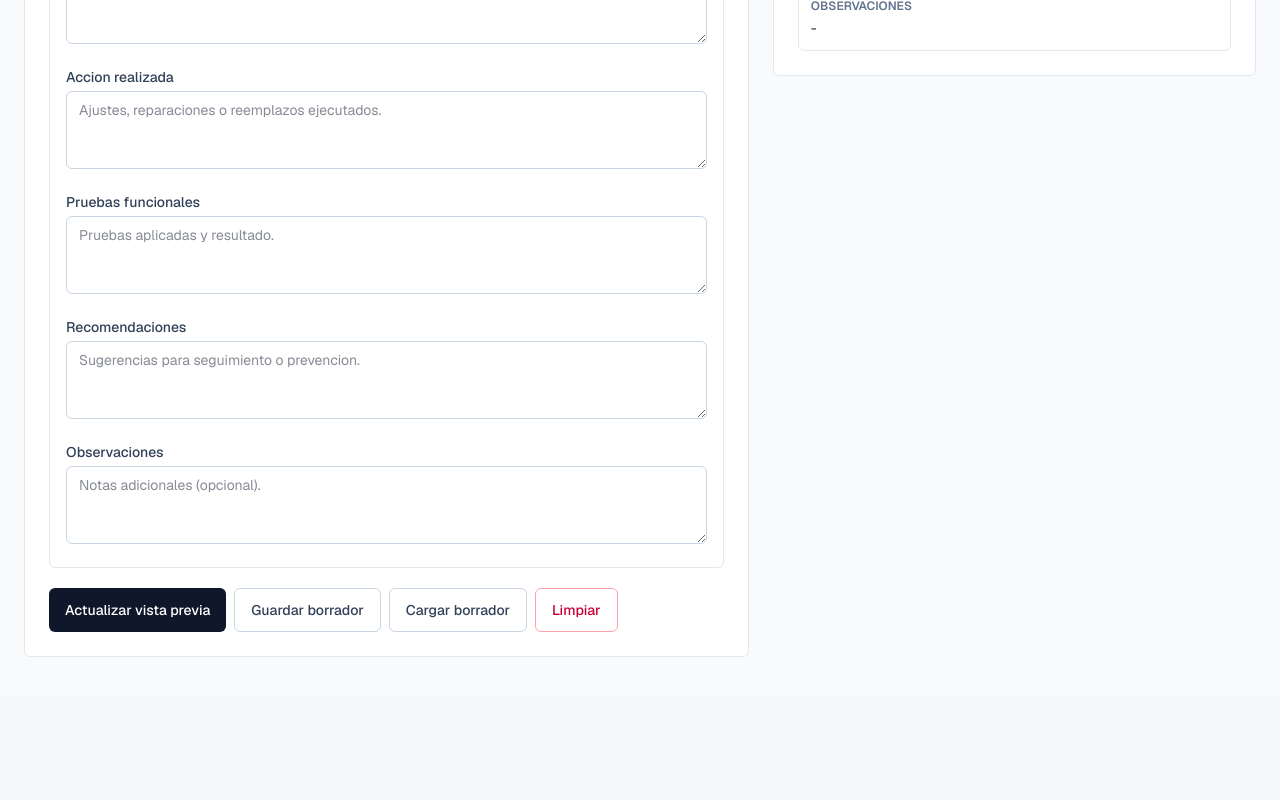
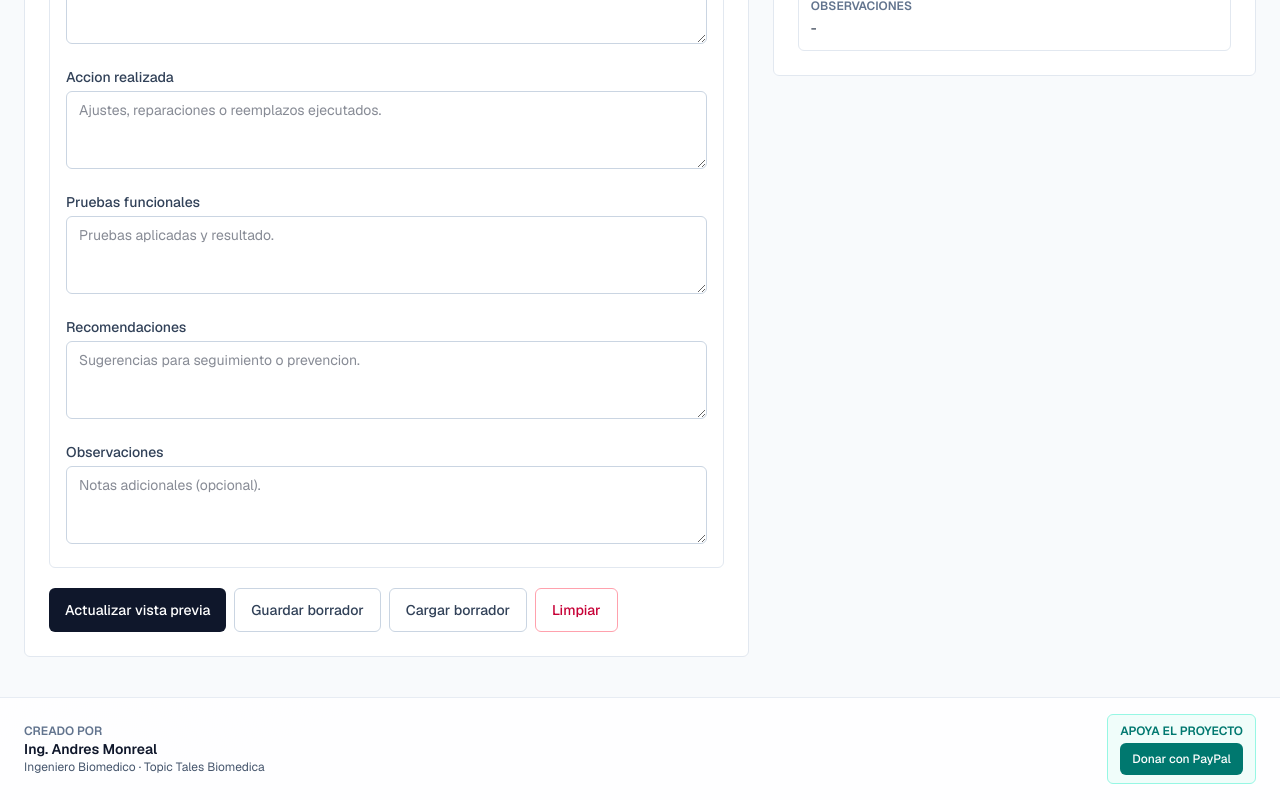
Before and after one commit to sircalch/clinical-report-builder, a Next.js app: page /builder/corrective in a window 1280 px wide. Shown: the part 1309-2109 px from the top of the page. Before the commit the page ends 2006 px from the top, so only its background shows below. Built offline with nearby package versions, Linux system fonts and the light colour scheme; no server answers.

Commit message:
Add author credit and donation section in footer

```diff
--- a/app/layout.tsx
+++ b/app/layout.tsx
@@ -20,6 +20,8 @@ export const metadata: Metadata = {
     "Genera reportes tecnicos de mantenimiento biomedico de forma rapida y profesional.",
 };
 
+const DONATION_URL = process.env.NEXT_PUBLIC_DONATION_URL ?? "";
+
 export default function RootLayout({
   children,
 }: Readonly<{
@@ -35,8 +37,8 @@ export default function RootLayout({
           <div className="bg-teal-50/80">
             <div className="mx-auto flex w-full max-w-7xl items-center justify-between gap-3 border-b border-teal-100 px-4 py-2 md:px-6">
               <p className="text-xs font-medium text-slate-700">
-              Flujo inspirado en herramientas de productividad: enfoque en captura
-              rapida y salida estandar.
+                Flujo inspirado en herramientas de productividad: enfoque en captura
+                rapida y salida estandar.
               </p>
               <Link
                 href="/builder/corrective"
@@ -82,6 +84,40 @@ export default function RootLayout({
           </div>
         </header>
         <div className="flex-1">{children}</div>
+        <footer className="border-t border-slate-200/80 bg-white/90">
+          <div className="mx-auto flex w-full max-w-7xl flex-wrap items-center justify-between gap-4 px-4 py-4 md:px-6">
+            <div>
+              <p className="text-xs font-semibold uppercase tracking-wide text-slate-500">
+                Creado por
+              </p>
+              <p className="text-sm font-semibold text-slate-900">
+                Ing. Andres Monreal
+              </p>
+              <p className="text-xs text-slate-600">
+                Ingeniero Biomedico · Topic Tales Biomedica
+              </p>
+            </div>
+            <div className="rounded-md border border-teal-200 bg-teal-50 px-3 py-2">
+              <p className="text-xs font-semibold uppercase tracking-wide text-teal-700">
+                Apoya el proyecto
+              </p>
+              {DONATION_URL ? (
+                <a
+                  href={DONATION_URL}
+                  target="_blank"
+                  rel="noreferrer"
+                  className="mt-1 inline-flex min-h-8 items-center justify-center rounded-md bg-teal-700 px-3 py-1 text-xs font-medium text-white transition hover:bg-teal-600"
+                >
+                  Donar con PayPal
+                </a>
+              ) : (
+                <p className="mt-1 text-xs text-teal-700">
+                  Donaciones pronto.
+                </p>
+              )}
+            </div>
+          </div>
+        </footer>
       </body>
     </html>
   );
```
